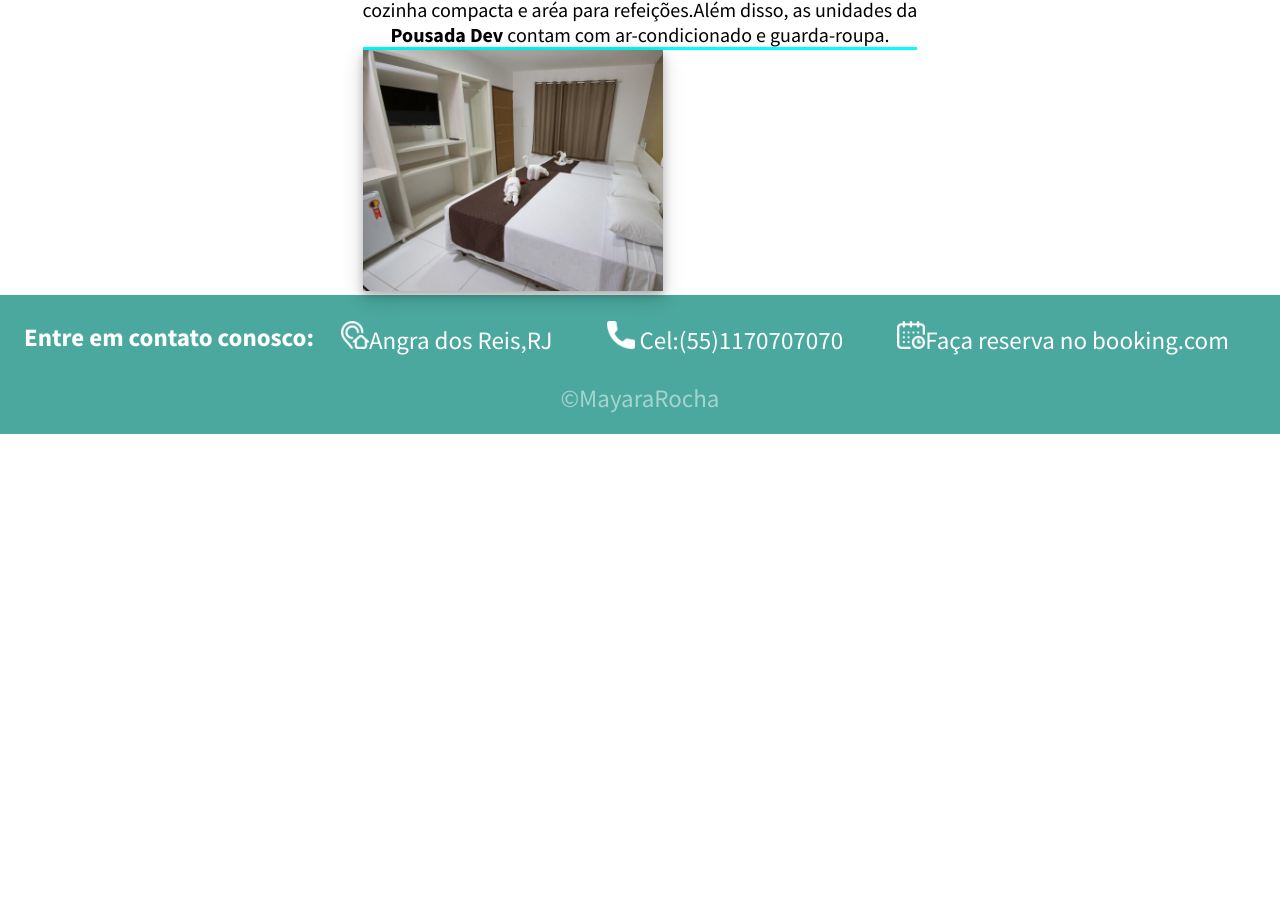
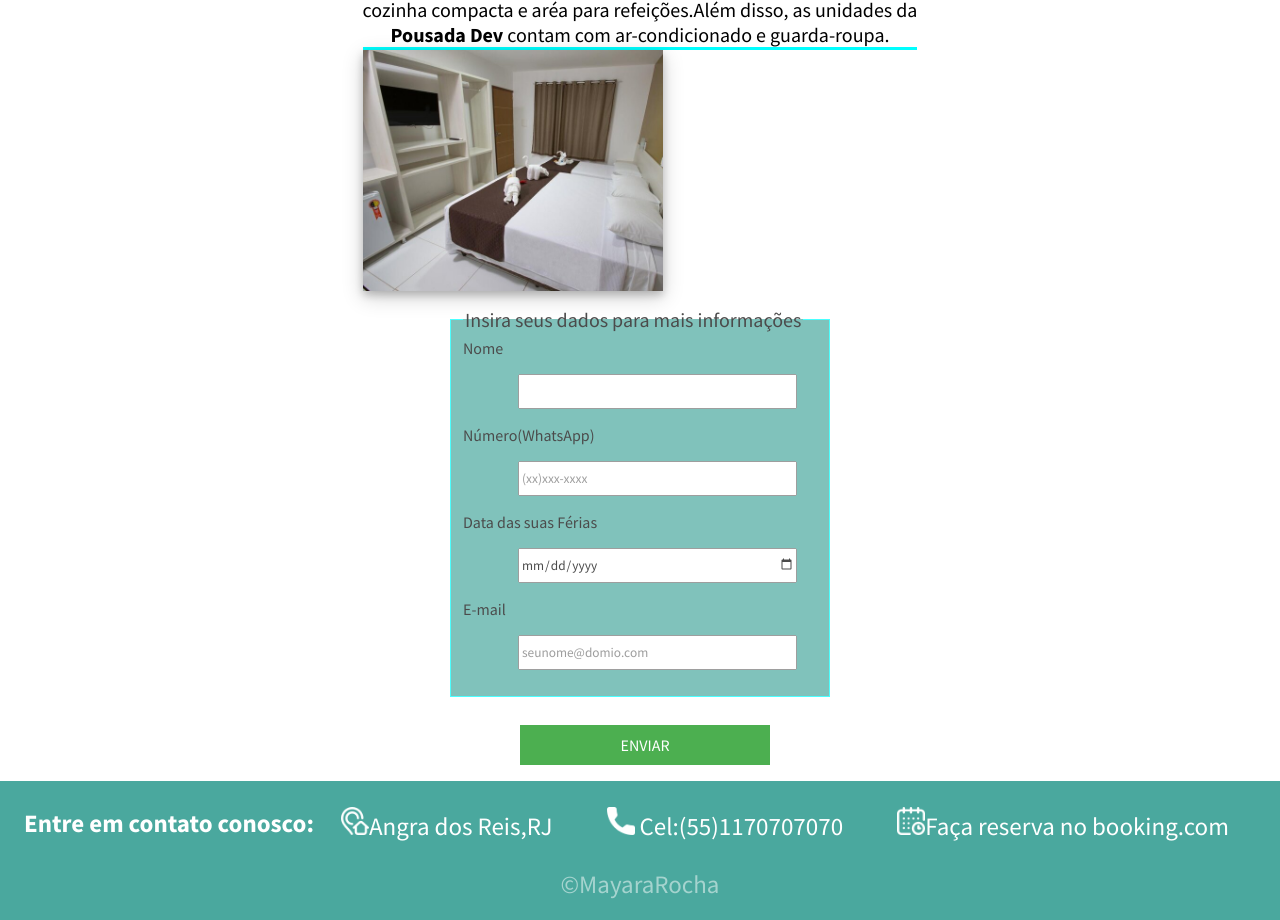
Before and after one commit to MayaraRocha95/side-de-pousada, a plain HTML site: page index.html in a window 1280 px wide. Shown: the part 2486-3406 px from the top of the page. Before the commit the page ends 2920 px from the top, so only its background shows below. Drawn offline with Linux system fonts and the light colour scheme.

Commit message:
Adicionando formulário

```diff
--- a/index.html
+++ b/index.html
@@ -109,6 +109,21 @@
             <img src="/assets/img2.jpg" width="300" alt="imagem de quarto-familia">
       </li>
       </ul>
+      <form>
+        <fieldset>
+          <legend>Insira seus dados para mais informações</legend>
+          <label>Nome</label>
+          <input type="text" name="endereco" required />
+          <label>Número(WhatsApp)</label>
+          <input type="number" name="numero" required   placeholder="(xx)xxx-xxxx"/>
+          <label>Data das suas Férias</label>
+          <input type="date" name="data_nascimento" required />
+          <label>E-mail</label>
+          <input type="email" name="email" required  placeholder="seunome@domio.com"/>
+        </fieldset>
+
+        <button type="submit">ENVIAR</button>
+        </form>
        <footer   class="rodape">
 
       <div  class="rodape__principal" >
--- a/style.css
+++ b/style.css
@@ -158,6 +158,10 @@ fieldset{
    border: solid 1px aqua;
    background-color:  rgba(14, 139, 126, 0.75);
    opacity: 0.7;
+
+}
+fieldset:hover{
+  cursor: pointer;
 }
 
 form {
@@ -167,7 +171,7 @@ form {
   width:100%;
 
   font-family: sans-serif;
-  padding: 60px;
+  padding:0 450px;
 }
 legend{
  font-size:20px;
@@ -178,7 +182,7 @@ input {
   margin: 16px 20px 16px 55px;
 }
 button {
-  position: absolute;
+
   background-color: #4CAF50;
   border: none;
   color: white;
```
Also changed, not shown: kjds.html (added, +15 -0 lines).
